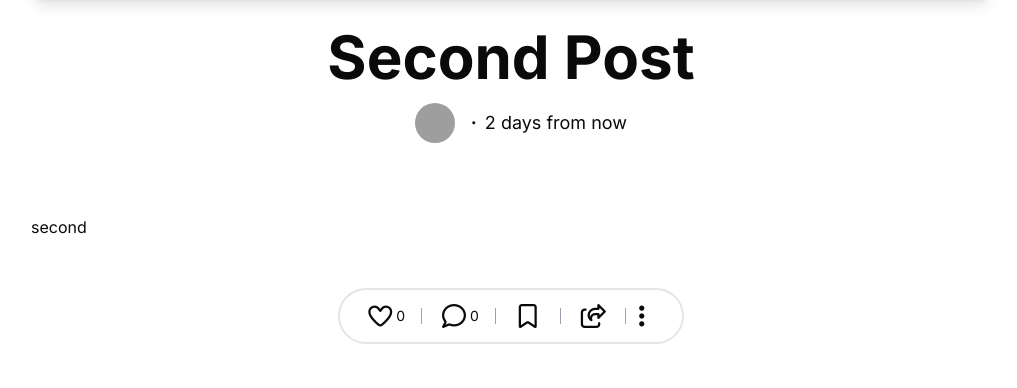
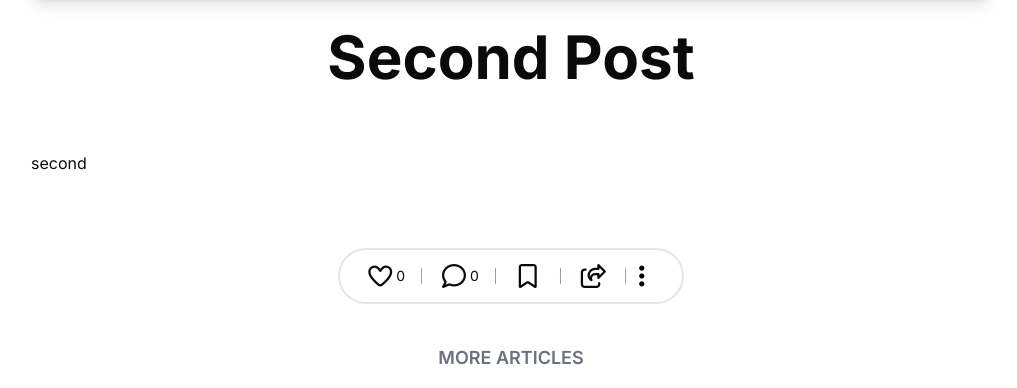
Before and after one commit to blessingsmart/source-reflect-v2, a Laravel app: a page that uses resources/views/post.blade.php in a window 1280 px wide; the page is wider, and only the part inside the window is pictured. Shown: the part 517-905 px from the top of that part, without its empty margins (129-1146 px from the left). Run offline with Laravel 12, Linux system fonts and the light colour scheme; a user stored in the database is signed in; data comes from the database, SQL or seed files in the repository; both versions use the stored data as it was after the commit; style sheets or scripts are compiled from the project's sources; some libraries are stand-ins or nearby versions; grey boxes are pictures that could not be loaded.

Commit message:
updated blog

```diff
--- a/resources/views/components/footer.blade.php
+++ b/resources/views/components/footer.blade.php
@@ -1,11 +1,6 @@
 <footer class="mt-auto w-screen flex flex-col items-center bg-zinc-50 text-center text-surface dark:bg-opacity-0 dark:text-black border-t-2">
   <div class="w-full h-full bg-black/5 p-4 text-center">
-  &copy; {{ date('Y') }} Copyright:
-    <div class="flex justify-center px-2">
-      <a href="https://github.com/ibrahimjml" class="text-gray-400 hover:text-gray-900">
-        <i class="fab fa-github"></i>
-    </a>
-    </div>
+  &copy; {{ date('Y') }} Copyright: Setudown
   </div>
 </footer>
 <x-scripts/>
--- a/resources/views/post.blade.php
+++ b/resources/views/post.blade.php
@@ -29,10 +29,10 @@
     <div class="ml-5 mt-4 flex justify-center items-center md:text-sm text-xs">
       <span class="flex justify-center items-center  font-semibold gap-2">
 
-  <a href='{{route('profile',$post->user->username)}}'>
+  {{-- <a href='{{route('profile',$post->user)}}'>
     <img src="{{$post->user->avatar_url}}"  class="w-[40px] h-[40px] overflow-hidden flex justify-center items-center  shrink-0 grow-0 rounded-full">
     </a>
-        <a href="{{route('profile',$post->user->username)}}" class="hover:underline">{{$post->user->username}}</a>
+        <a href="{{route('profile',$post->user)}}" class="hover:underline">{{$post->user->username}}</a>
       </span>
 
       &nbsp;&nbsp;
@@ -44,7 +44,7 @@
         </span>
          {{$post->updated_at->diffForHumans()}}
       </span>
-    </div>
+    </div> --}}
 
 </div>
 
@@ -123,12 +123,12 @@
   @foreach($morearticles as $article)
 <div class="rounded-lg p-3 border-2 mx-auto md:mx-0 w-[400px] md:w-[500px] h-fit flex flex-col ">
 <div class="flex gap-2 items-center">
-  <a href='{{route('profile',$article->user->username)}}'>
+  {{-- <a href='{{route('profile',$article->user->username)}}'>
     <img loading="lazy" src="{{$article->user->avatar_url}}"  class="w-[40px] h-[40px] overflow-hidden flex justify-center items-center  shrink-0 grow-0 rounded-full">
-    </a>
-    <a href='{{route('profile',$article->user->username)}}' class="hover:underline">
+    </a> --}}
+    {{-- <a href='{{route('profile',$article->user->username)}}' class="hover:underline">
       {{$article->user->username}}
-    </a>
+    </a> --}}
 </div>
 <a href="{{route('single.post',$article->slug)}}">
 <img src="/storage/uploads/{{$article->image_path}}"  alt="" class="w-full h-[270px] object-cover mt-2 rounded-lg">
```
Also changed, not shown: database/database.sqlite, 1 other file.
